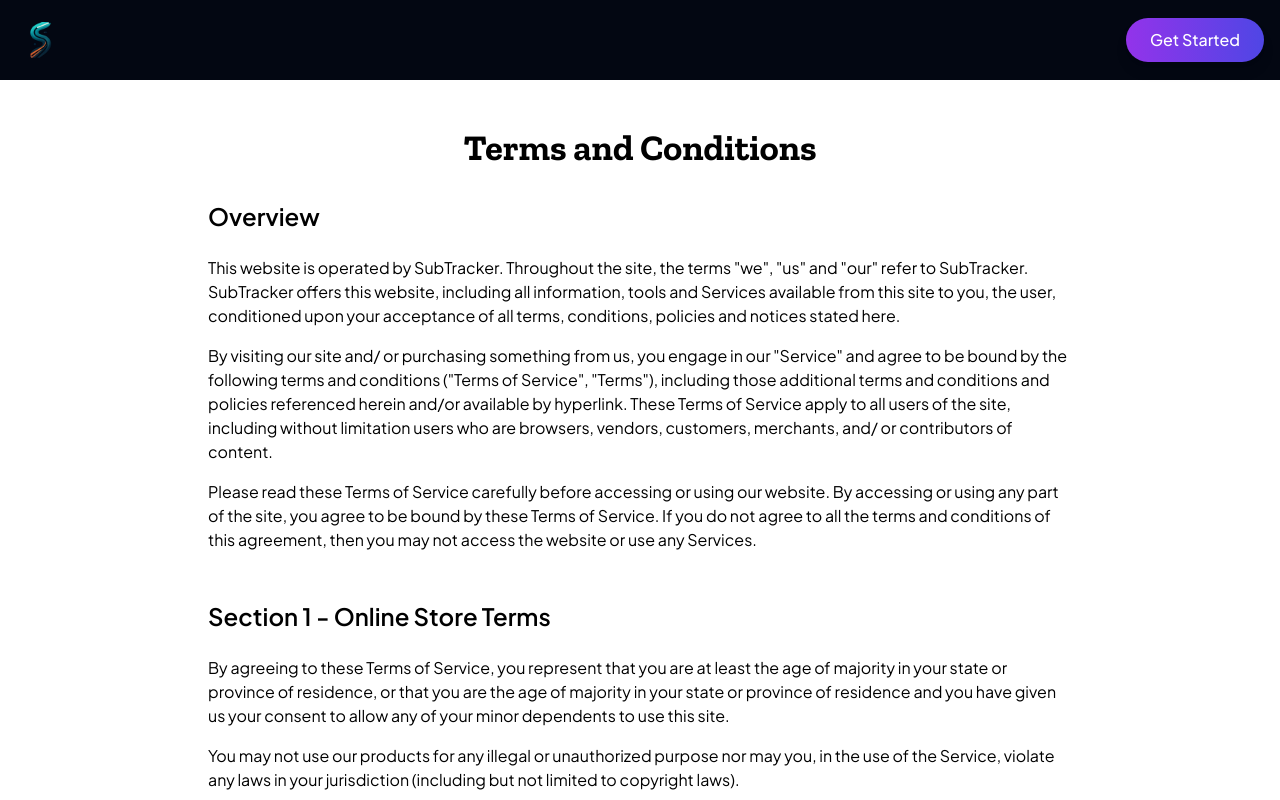
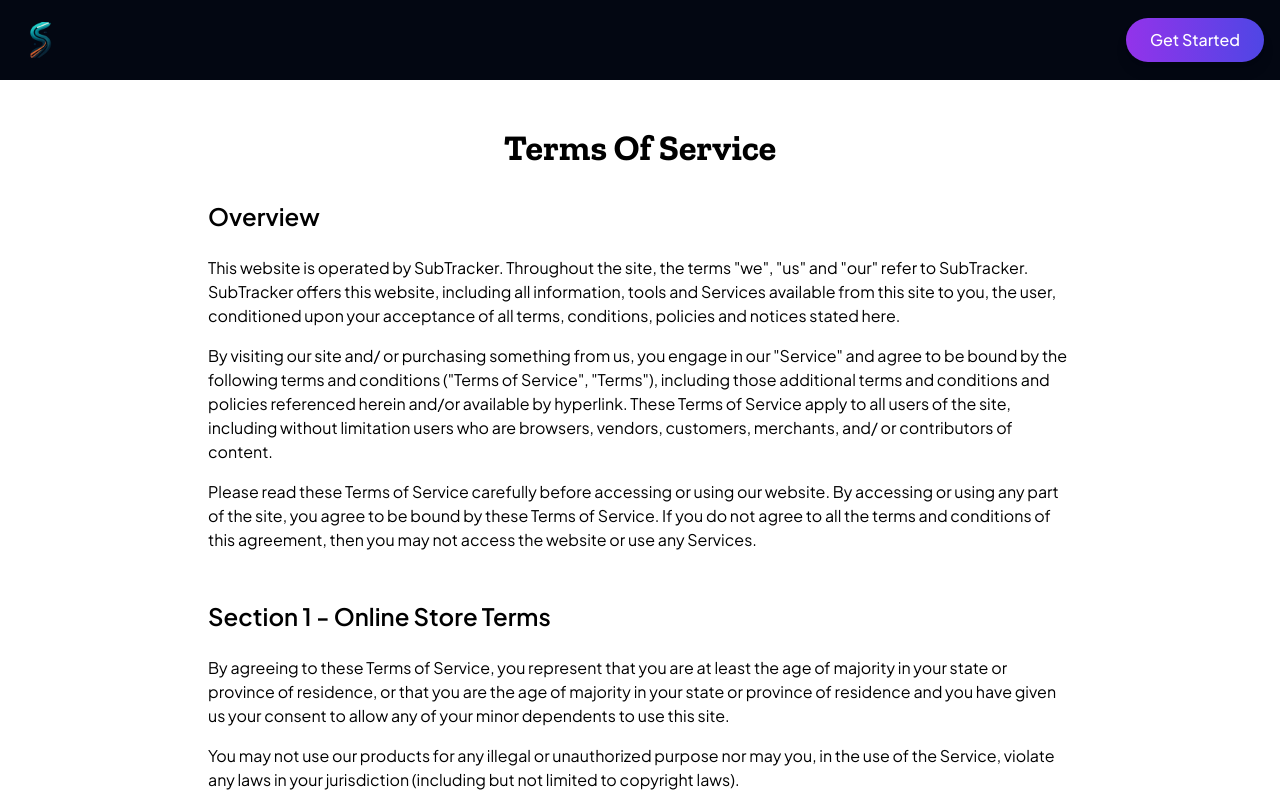
Before and after one commit to Abhijeet03s/SubTracker, a Next.js app: page /terms-of-service in a window 1280 px wide. Shown: the top 800 px of the page. Built offline with nearby package versions, Linux system fonts and the light colour scheme; no server answers.

Commit message:
fix typo in terms of service

```diff
--- a/app/terms-of-service/page.tsx
+++ b/app/terms-of-service/page.tsx
@@ -6,7 +6,7 @@ export default function TermsOfService() {
       <main className="bg-white min-h-screen">
          <div className="container mx-auto px-4 max-w-4xl py-12">
             <h1 className={`${zillaSlab.className} text-4xl font-bold text-rich-black mb-8 text-center`}>
-               Terms and Conditions
+               Terms Of Service
             </h1>
 
             <div className={`${plusJakartaSans.className} prose prose-lg max-w-none`}>
```
